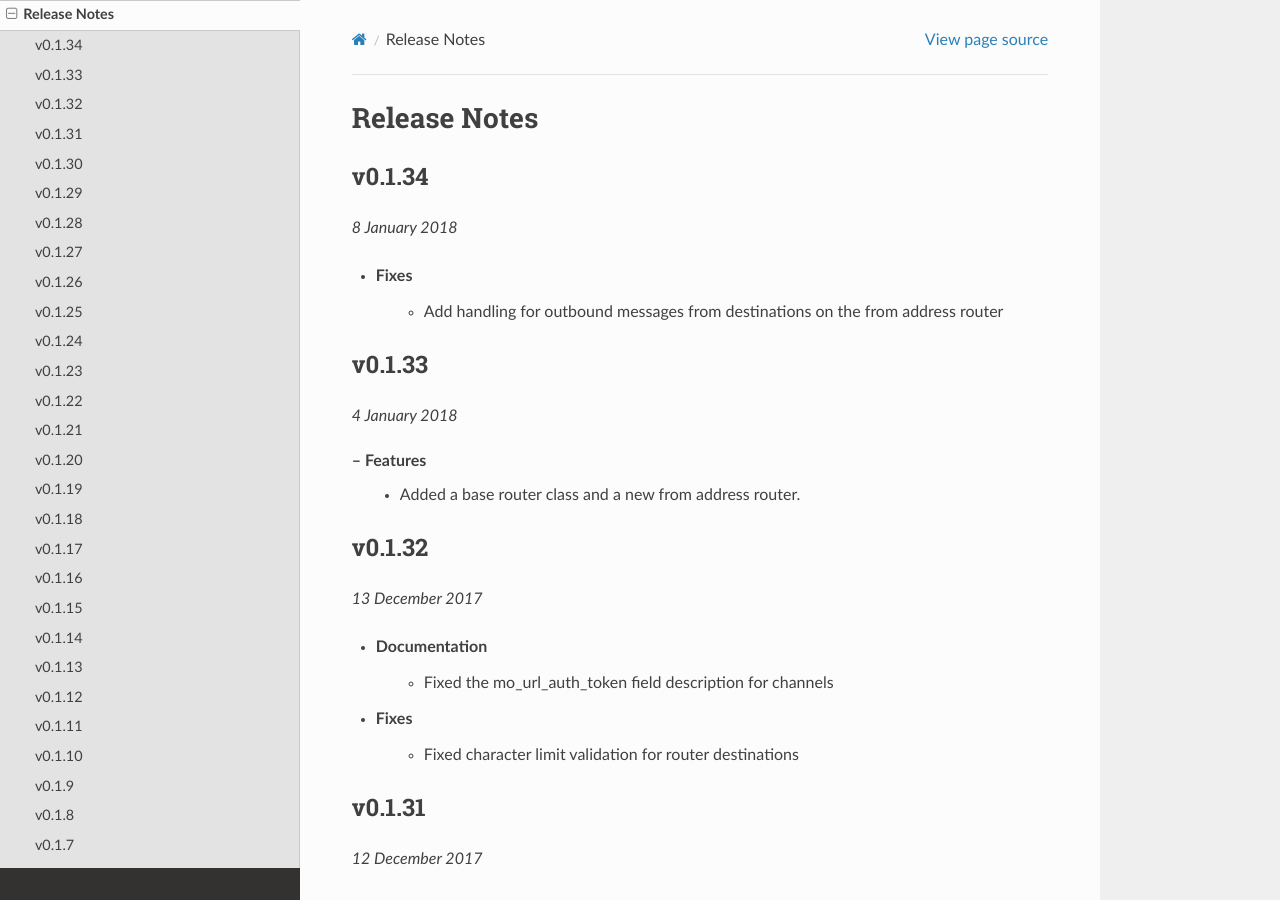
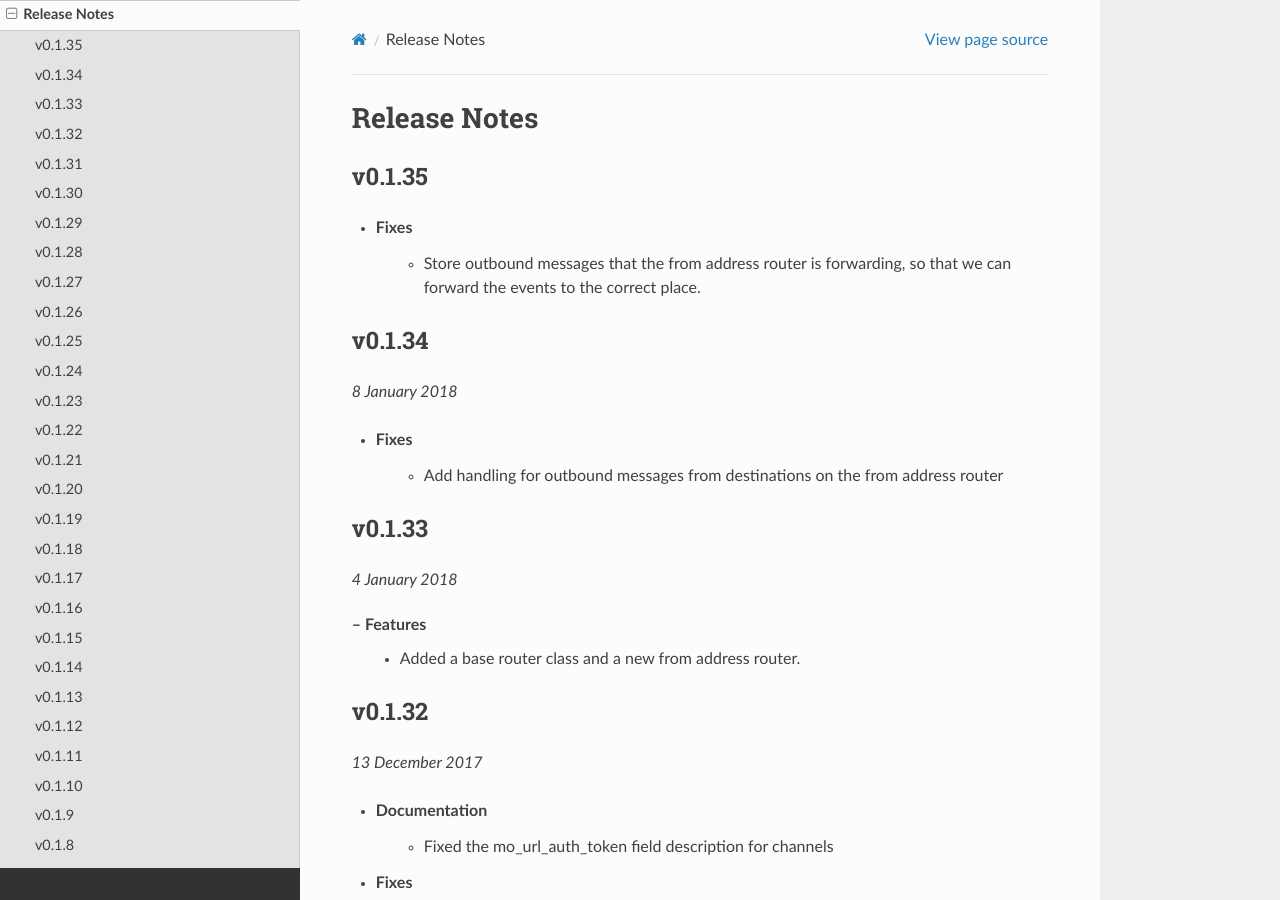
Before and after one commit to praekeltfoundation/junebug, a Sphinx documentation site: the page built from docs/release-notes.rst, in a window 1280 px wide and 900 px high. Built offline with Sphinx 7.4.7 and the Read the Docs theme 2.0.0, drawn with Linux system fonts in a browser that asks for light colours; pages that are not in the unit, such as notebooks, are missing from menus.

Commit message:
Release 0.1.35

```diff
--- a/docs/conf.py
+++ b/docs/conf.py
@@ -61,7 +61,7 @@ copyright = u'2015, Praekelt Foundation'
 # The short X.Y version.
 version = '0.1'
 # The full version, including alpha/beta/rc tags.
-release = '0.1.34'
+release = '0.1.35'
 
 # The language for content autogenerated by Sphinx. Refer to documentation
 # for a list of supported languages.
--- a/docs/release-notes.rst
+++ b/docs/release-notes.rst
@@ -2,6 +2,14 @@
 
 Release Notes
 =============
+
+v0.1.35
+-------
+.. Pull request 161
+
+- Fixes
+    - Store outbound messages that the from address router is forwarding, so
+      that we can forward the events to the correct place.
 
 v0.1.34
 -------
--- a/junebug/__init__.py
+++ b/junebug/__init__.py
@@ -29,4 +29,4 @@ if r is not None:
 from junebug.api import JunebugApi  # noqa
 
 __all__ = ['JunebugApi']
-__version__ = '0.1.34'
+__version__ = '0.1.35'
--- a/setup.py
+++ b/setup.py
@@ -8,7 +8,7 @@ def read_file(filename):
 
 setup(
     name='junebug',
-    version='0.1.34',
+    version='0.1.35',
     url='http://github.com/praekelt/junebug',
     license='BSD',
     description=(
```
